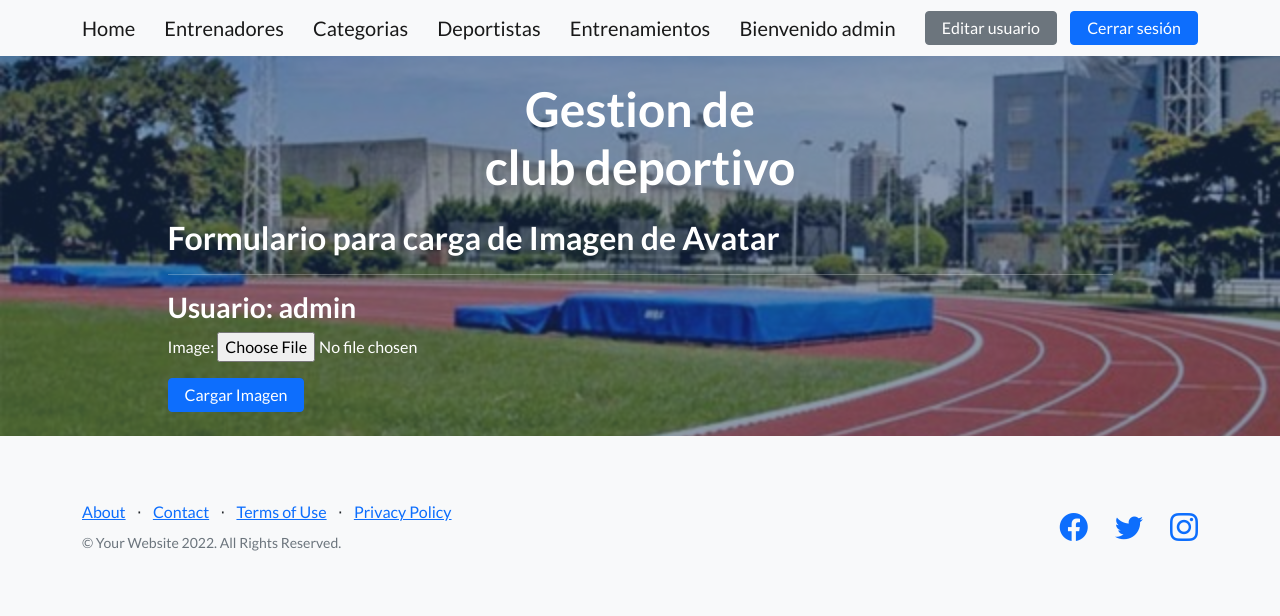
After one commit to cristianndan14/club_deportivo, a Django app: page /app_club/avatar/load in a window 1280 px wide. The commit adds this page. Shown: the top 616 px of the page. Run offline with Django 4.2, Linux system fonts and the light colour scheme; a user stored in the database is signed in; some libraries are stand-ins or nearby versions.

Commit message:
load avatar/avatar_form, user_form

```diff
--- a/app_club/admin.py
+++ b/app_club/admin.py
@@ -9,3 +9,5 @@ admin.site.register(Deportista)
 admin.site.register(Entrenador)
 
 admin.site.register(Entrenamiento)
+
+admin.site.register(Avatar)
--- a/app_club/forms.py
+++ b/app_club/forms.py
@@ -33,7 +33,7 @@ class EntrenamientoForm(forms.Form):
 
 
 class UserRegisterForm(UserCreationForm):
-    username = forms.CharField(label='Usuario', min_length=3)
+    username = forms.CharField(label='Username', min_length=3)
     first_name = forms.CharField(label='Nombre', min_length=3)
     last_name = forms.CharField(label='Apellido', min_length=3)
     email = forms.EmailField(label='Correo electrónico')
@@ -44,3 +44,23 @@ class UserRegisterForm(UserCreationForm):
         model = User
         fields = ['username', 'first_name', 'last_name', 'email', 'password1', 'password2']
         help_texts = {k: "" for k in fields}
+
+
+class UserEditForm(UserCreationForm):
+
+    first_name = forms.CharField(label='Nombre', min_length=3)
+    last_name = forms.CharField(label='Apellido', min_length=3)
+    email = forms.EmailField(label='Correo electrónico')
+    password1 = forms.CharField(label='Contraseña', widget=forms.PasswordInput)
+    password2 = forms.CharField(label='Repetir contraseña', widget=forms.PasswordInput)
+
+    class Meta:
+        model = User
+        fields = ['first_name', 'last_name', 'email', 'password1', 'password2']
+        help_texts = {k: "" for k in fields}
+
+
+class AvatarForm(ModelForm):
+    class Meta:
+        model = Avatar
+        fields = ('image',)
--- a/app_club/models.py
+++ b/app_club/models.py
@@ -1,5 +1,6 @@
 from operator import mod
 from django.db import models
+from django.contrib.auth.models import User
 
 # Create your models here.
 class Categoria(models.Model):
@@ -37,3 +38,13 @@ class Entrenamiento(models.Model):
 
     def __str__(self):
         return f'Fecha de entrenamiento: {self.fecha} -- Disciplina: {self.disciplina}'
+
+
+class Avatar(models.Model):
+    # Vinculo con el usuario
+    user = models.ForeignKey(User, on_delete=models.CASCADE)
+    # Subcarpeta avatares de media :)
+    image = models.ImageField(upload_to='avatars', null=True, blank=True)
+
+    def __str__(self):
+        return f'url: {self.image.url}'
--- /dev/null
+++ b/app_club/templates/app_club/avatar_form.html
@@ -0,0 +1,15 @@
+{% extends "app_club/index.html" %}
+{% load static %}
+{% block app_club_content %}
+
+<h2>Formulario para carga de Imagen de Avatar</h2>
+<hr></hr>
+<h3>Usuario: {{user.username}}</h3>
+
+<form method="POST" enctype="multipart/form-data">
+    {% csrf_token %}
+    {{ form.as_p }}
+    <button type="submit" class="btn btn-primary">Cargar Imagen</button>
+</form>
+
+{% endblock %}
--- a/app_club/templates/app_club/index.html
+++ b/app_club/templates/app_club/index.html
@@ -31,6 +31,7 @@
                 <a class="navbar-brand" href="{% url 'app_club:Entrenamiento' %}">Entrenamientos</a>
                 {% if user.is_authenticated %}
                 <a class="navbar-brand">Bienvenido {{user.username}}</a>
+                <a class="btn btn-secondary" href="{% url 'app_club:user-update' %}">Editar usuario</a>
                 <a class="btn btn-primary" href="{% url 'app_club:user-logout' %}">Cerrar sesión</a>
                 {% else %}
                 <a class="btn btn-primary" href="{% url 'app_club:user-login' %}">Iniciar sesión</a>
@@ -45,9 +46,14 @@
                         <div class="text-center text-white">
                             <!-- Page heading-->
                             <h1 class="mb-5">Gestion de <br>club deportivo</h1>
+                            {% if messages %}
+                                {% for message in messages %}
+                                <h4><p style="color: rgb(131, 31, 0)" {% if message.tags %} class="{{ message.tags }}"{% endif %}>{{ message }}</p></h4>
+                                {% endfor %}
+                            {% endif %}
                             <div class="text-lg-start text-white">
+
                                 {% block app_club_content %}
-
                                 {% endblock %}
                             </div>
                         </div>
--- a/app_club/urls.py
+++ b/app_club/urls.py
@@ -27,4 +27,8 @@ urlpatterns = [
     path('login', login_request, name='user-login'),
     path('logout', logout_request, name='user-logout'),
     path('register', register, name='user-register'),
+    # ---------------- User update ---------------- #
+    path('register/update', user_update, name='user-update'),
+    # ----------------- Avatar load -------------- #
+    path('avatar/load', avatar_load, name='avatar-load'),
 ]
--- a/app_club/views.py
+++ b/app_club/views.py
@@ -1,3 +1,6 @@
+import os
+import random
+import string
 from django.forms import model_to_dict
 from django.shortcuts import render
 from app_club.forms import *
@@ -8,7 +11,21 @@ from django.contrib.auth.decorators import login_required # --> sirve para prote
 
 # Create your views here.
 def index(request):
-    return render(request, 'app_club/home.html')
+    # avatar load
+    avatar_ctx = get_avatar_url_ctx(request)
+    context_dict = {**avatar_ctx}
+    return render(
+        request=request,
+        context=context_dict,
+        template_name="app_club/home.html"
+        )
+
+
+def get_avatar_url_ctx(request):
+    avatars = Avatar.objects.filter(user=request.user.id)
+    if avatars.exists():
+        return {"url": avatars[0].image.url}
+    return {}
 
 
 def categoria(request):
@@ -142,7 +159,18 @@ def entrenador_form(request):
         entrenador_form = EntrenadorForm(request.POST)
         if entrenador_form.is_valid():
             data = entrenador_form.cleaned_data
+
+
+            # < --------- UNI TEST: pequeña muestra -------- >
+            # KEY_LEN = 20
+            # char_list = [random.choice((string.ascii_letters + string.digits)) for _ in range(KEY_LEN)]
+            # mock_name = ''.join(char_list)
+
+            # print(f'-------------> Prueba con: {mock_name}')
+
+
             entrenador = Entrenador(
+                #nombre=mock_name
                 nombre=data['nombre'],
                 apellido=data['apellido'],
                 disciplina=data['disciplina']
@@ -207,7 +235,8 @@ def entrenamiento_form(request):
 
 
 def busqueda(request):
-    context_dict = dict()
+    avatar_ctx = get_avatar_url_ctx(request)
+    context_dict = {**avatar_ctx}
     if request.GET['texto_busqueda']:
         busqueda_param = request.GET['texto_busqueda']
         categoria = Categoria.objects.filter(nombre__contains=busqueda_param)
@@ -231,9 +260,9 @@ def busqueda(request):
         query = Q(nombre__contains=busqueda_param)
         query.add(Q(año__contains=busqueda_param), Q.OR)
         categoria = Categoria.objects.filter(query)
-        context_dict = {
+        context_dict.update = ({
             'categoria' : categoria,
-        }
+        })
 
     return render(
         request=request,
@@ -345,7 +374,8 @@ class CategoriaDeleteView(LoginRequiredMixin, DeleteView):
 from django.shortcuts import redirect
 from django.contrib.auth.forms import AuthenticationForm, UserCreationForm
 from django.contrib.auth import login, logout, authenticate
-from app_club.forms import UserRegisterForm # --> importando el form personalizado
+from app_club.forms import UserRegisterForm, UserEditForm # --> importando el form personalizado
+from django.contrib import messages
 
 
 def login_request(request):
@@ -357,13 +387,12 @@ def login_request(request):
             user = authenticate(username=username, password=password)
             if user is not None:
                 login(request, user)
-                template_name = "app_club/home.html"
-        else:
-            template_name = "app_club/login.html"
+                return redirect("app_club:Home")
+
         return render(
             request=request,
             context={'form': form},
-            template_name=template_name,
+            template_name="app_club/login.html"
         )
 
     form = AuthenticationForm()
@@ -380,11 +409,9 @@ def register(request):
         form = UserRegisterForm(request.POST) # ---> Personalizando el form, usando de base el de django
         if form.is_valid():
             form.save()
-            return render(
-                request=request,
-                context={"mensaje": "Usuario registrado satisfactoriamente."},
-                template_name="app_club/login.html"
-            )
+            messages.success(request, "Usuario creado exitosamente!")
+            return redirect("app_club:user-login")
+
     # form = UserCreationForm()
     form = UserRegisterForm()
     return render(
@@ -396,4 +423,54 @@ def register(request):
 
 def logout_request(request):
     logout(request)
-    return redirect("app_club:Home")
+    return redirect("app_club:user-login")
+
+
+@login_required
+def user_update(request):
+    user = request.user
+    if request.method == 'POST':
+        form = UserEditForm(request.POST)
+        if form.is_valid():
+            informacion = form.cleaned_data
+            user.first_name = informacion['first_name']
+            user.last_name = informacion['last_name']
+            user.email = informacion['email']
+            user.password1 = informacion['password1']
+            user.password2 = informacion['password2']
+            user.save()
+
+            return redirect('app_club:Home')
+
+    form = UserEditForm(model_to_dict(user))
+    return render(
+        request=request,
+        context={'form': form},
+        template_name="app_club/user_form.html",
+    )
+
+
+@login_required
+def avatar_load(request):
+    if request.method == 'POST':
+        form = AvatarForm(request.POST, request.FILES)
+        if form.is_valid  and len(request.FILES) != 0:
+            image = request.FILES['image']
+            avatars = Avatar.objects.filter(user=request.user.id)
+            if not avatars.exists():
+                avatar = Avatar(user=request.user, image=image)
+            else:
+                avatar = avatars[0]
+                if len(avatar.image) > 0:
+                    os.remove(avatar.image.path)
+                avatar.image = image
+            avatar.save()
+            messages.success(request, "Imagen cargada exitosamente")
+            return redirect('app_club:Home')
+
+    form= AvatarForm()
+    return render(
+        request=request,
+        context={"form": form},
+        template_name="app_club/avatar_form.html",
+    )
--- a/club_deportivo/settings.py
+++ b/club_deportivo/settings.py
@@ -9,7 +9,7 @@ https://docs.djangoproject.com/en/4.0/topics/settings/
 For the full list of settings and their values, see
 https://docs.djangoproject.com/en/4.0/ref/settings/
 """
-
+import os
 from pathlib import Path
 
 # Build paths inside the project like this: BASE_DIR / 'subdir'.
@@ -124,3 +124,7 @@ STATIC_URL = 'static/'
 DEFAULT_AUTO_FIELD = 'django.db.models.BigAutoField'
 
 LOGIN_URL = '/app_club/login'
+
+# Avatars
+MEDIA_URL = '/media/'
+MEDIA_ROOT = os.path.join(BASE_DIR, 'media')
--- a/club_deportivo/urls.py
+++ b/club_deportivo/urls.py
@@ -15,8 +15,15 @@ Including another URLconf
 """
 from django.contrib import admin
 from django.urls import path, include
+# Avatars
+from django.conf import settings
+from django.conf.urls.static import static
+
 
 urlpatterns = [
     path('admin/', admin.site.urls),
     path('app_club/', include('app_club.urls')),
 ]
+
+# Avatars
+urlpatterns += static(settings.MEDIA_URL, document_root=settings.MEDIA_ROOT)
```
Also changed, not shown: app_club/templates/app_club/home.html (+7 -2 lines), app_club/templates/app_club/user_form.html (added, +17 -0 lines), README.md, app_club/migrations/0002_avatar.py (added), db.sqlite3, media/avatars/4T2Ln6MexKNUgHBpNcJ0MF60EZR7lu0Q0Qmh10Msr_hpaYubdTGYE91hveAXr55lEe1tspD1Xl0HBFvj_QOxXE32.jpg (added), media/avatars/Gen_atleta_perfil.png (added).
